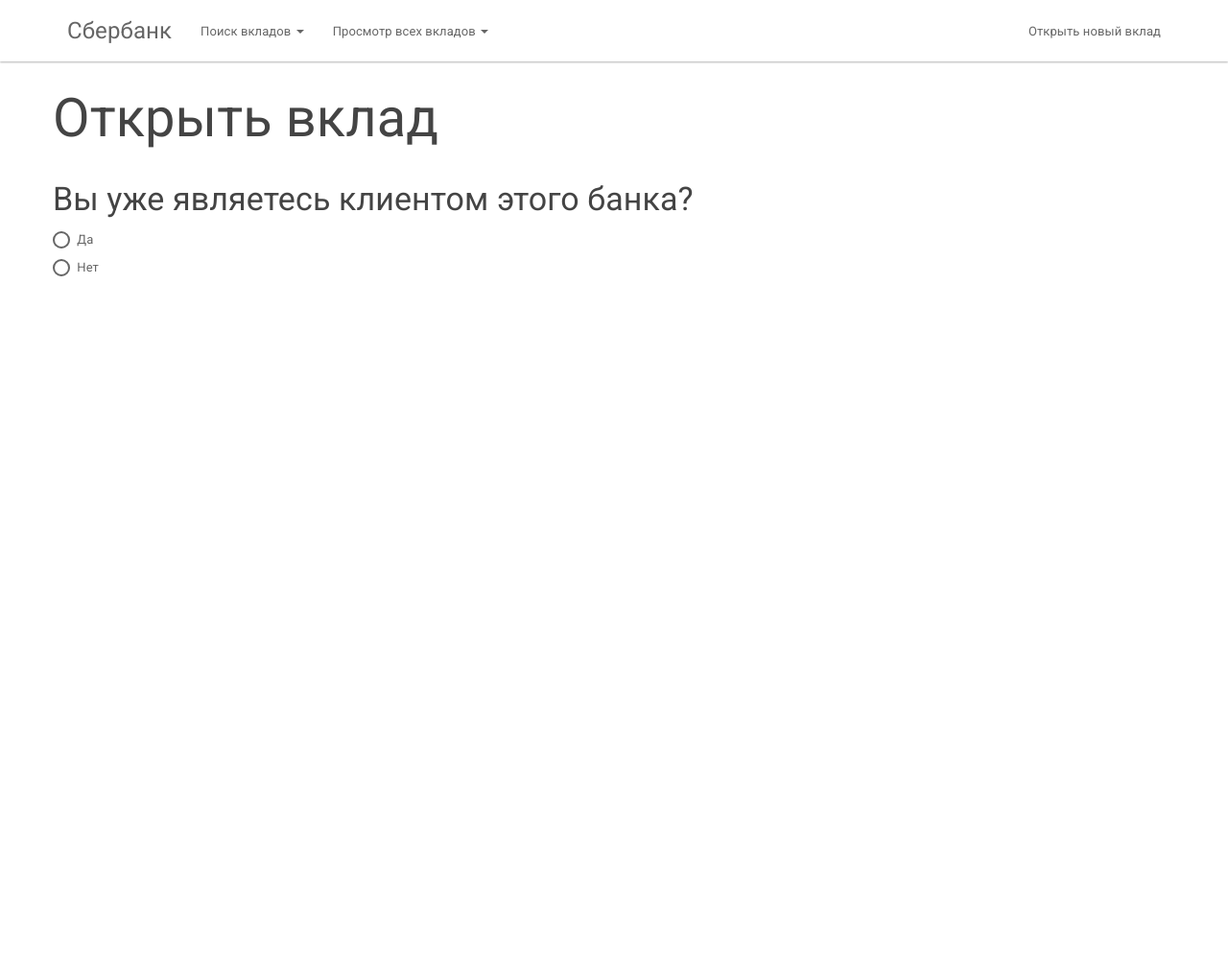
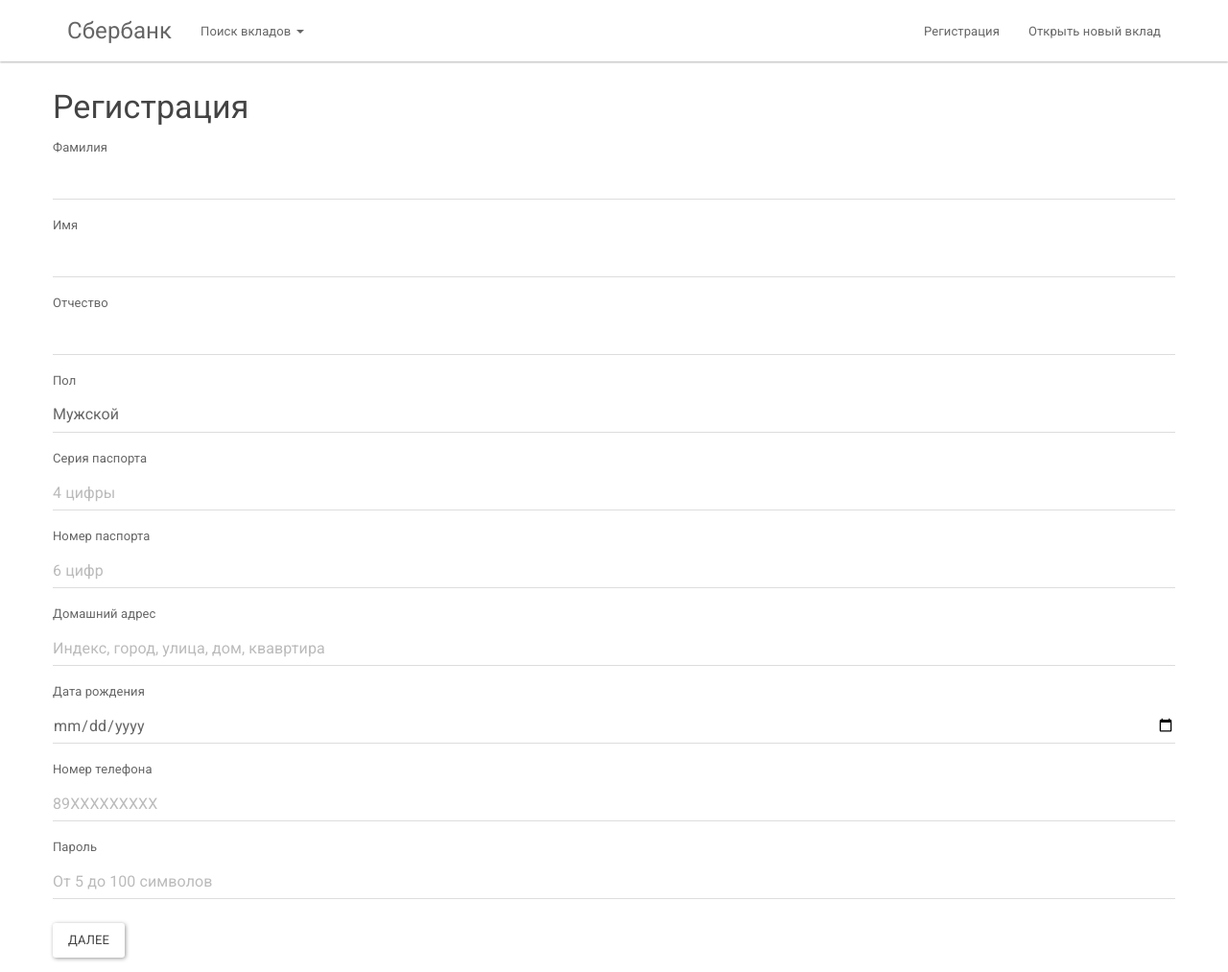
Before and after one commit to batuevdm/sberbank-db, a PHP site: page /deposit/new?do=reg in a window 1280 px wide. Shown: the whole page at 96% size. Before the commit the page ends 288 px from the top, so only its background shows below. Run offline with PHP 8.4, Linux system fonts and the light colour scheme.

Commit message:
Add registration item

```diff
--- a/index.php
+++ b/index.php
@@ -5,7 +5,8 @@ function __autoload($class_name)
   require_once dirname(__FILE__) . DIRECTORY_SEPARATOR . 'api' . DIRECTORY_SEPARATOR . 'classes' . DIRECTORY_SEPARATOR . strtolower($class_name) . '.class.php';
 }
 
-function _404() {
+function _404()
+{
   header('', true, 404);
   //header("Location: /", true, 301);
   echo '404';
@@ -32,54 +33,51 @@ $request = explode('/', $requestString);
 define('DIR', dirname(__FILE__) . DIRECTORY_SEPARATOR . 'tpl' . DIRECTORY_SEPARATOR);
 
 $request[1] = $request[1] == '' ? 'index' : $request[1];
-$file =  $request[1] . '.php';
+$file = $request[1] . '.php';
 
 switch ($request[0]) {
   case '':
     $title = 'Главная страница';
-        if( file_exists( DIR . 'index-' . $file )) {
+    if (file_exists(DIR . 'index-' . $file)) {
       require_once DIR . 'index-' . $file;
-        }
-        else {
+    } else {
       _404();
     }
     break;
   case 'view':
     $title = "Вклады";
-        if( file_exists( DIR . 'view-' . $file )) {
+    if (file_exists(DIR . 'view-' . $file)) {
       require_once DIR . 'view-' . $file;
-        }
-        else {
+    } else {
       _404();
     }
     break;
 
   case 'search':
     $title = "Поиск вкладов";
-        if( file_exists( DIR . 'search-' .$file )) {
+    if (file_exists(DIR . 'search-' . $file)) {
       require_once DIR . 'search-' . $file;
-        }
-        else {
+    } else {
       _404();
     }
     break;
 
   case 'deposit':
     $title = "Открытие вклада";
-        if( file_exists( DIR . 'deposit-' .$file )) {
+    if (isset($query['do']) && $query['do'] == 'reg')
+      $title = "Регистрация";
+        if (file_exists(DIR . 'deposit-' . $file)) {
           require_once DIR . 'deposit-' . $file;
-        }
-        else {
+        } else {
           _404();
         }
         break;
 
   case 'client':
     $title = "Регистрация";
-        if( file_exists( DIR . 'client-' .$file )) {
+    if (file_exists(DIR . 'client-' . $file)) {
       require_once DIR . 'client-' . $file;
-        }
-        else {
+    } else {
       _404();
     }
     break;
--- a/js/app.js
+++ b/js/app.js
@@ -239,7 +239,7 @@ $('#is-client-yes').on('click', function () {
 $("#next-btn").on('click', function () {
     var types = getTypes();
     var c = login($('#ls-number').val(), $('#ls-password').val());
-    if( c['type'] == 'error' ) {
+    if (c['type'] == 'error') {
         alert(c['desc']);
         return;
     }
@@ -299,8 +299,8 @@ function typeInformation(id) {
         .append('Возможность снятия: ' + isSubstract + '<br/>');
 }
 
-$('#type').on('change', function() {
-   typeInformation($(this).val());
+$('#type').on('change', function () {
+    typeInformation($(this).val());
 });
 
 $(document).ready(function () {
--- a/tpl/deposit-new.php
+++ b/tpl/deposit-new.php
@@ -1,11 +1,15 @@
 <?php require_once 'header.php' ?>
 
-<div class="container">
+<?php if( isset($query['do']) && $query['do'] == 'reg' ) {
+  $reg = true;
+} ?>
+
+<div class="container <?php if($reg) { ?>hidden<?php } ?>">
   <div class="row">
     <h1>Открыть вклад</h1>
   </div>
 </div>
-<div class="container" id="q-form">
+<div class="container <?php if($reg) { ?>hidden<?php } ?>" id="q-form">
   <div class="row">
     <h3>Вы уже являетесь клиентом этого банка?</h3>
     <div class="radio">
@@ -41,7 +45,7 @@
     </div>
   </div>
 </div>
-<div class="container hidden" id="reg-form">
+<div class="container <?php if(!$reg) { ?>hidden<?php } ?>" id="reg-form">
   <div class="row">
     <h3>Регистрация</h3>
     <div class="form-group">
--- a/tpl/menu.php
+++ b/tpl/menu.php
@@ -21,17 +21,20 @@
                         <li><a href="/search/client_number">По номеру лицевого счета</a></li>
                     </ul>
                 </li>
-                <li class="dropdown">
+                <!--<li class="dropdown">
                     <a href="#" class="dropdown-toggle" data-toggle="dropdown" role="button" aria-haspopup="true" aria-expanded="false">Просмотр всех вкладов <span class="caret"></span></a>
                     <ul class="dropdown-menu">
                         <li><a href="/view/all">Найти</a></li>
-<!--                        <li><a href="/view/all?type=opened">Открытые</a></li>-->
-<!--                        <li><a href="/view/all?type=closed">Закрытые</a></li>-->
+                        <li><a href="/view/all?type=opened">Открытые</a></li>
+                        <li><a href="/view/all?type=closed">Закрытые</a></li>
                     </ul>
-                </li>
+                </li>-->
             </ul>
             <ul class="nav navbar-nav navbar-right">
                 <li><a href="/deposit/new">Открыть новый вклад</a></li>
+            </ul>
+            <ul class="nav navbar-nav navbar-right">
+                <li><a href="/deposit/new?do=reg">Регистрация</a></li>
             </ul>
         </div><!-- /.navbar-collapse -->
 
```
Also changed, not shown: api/index.php (+0 -47 lines). Lines whose indentation alone changed are shown as unchanged.
